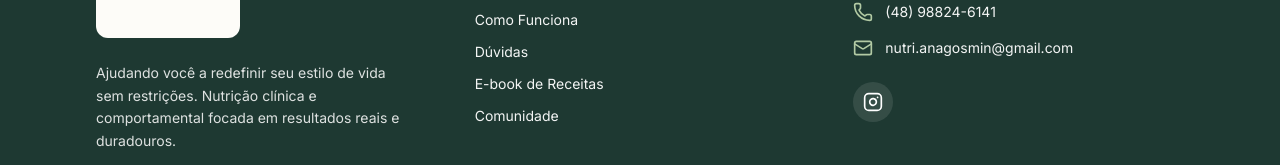
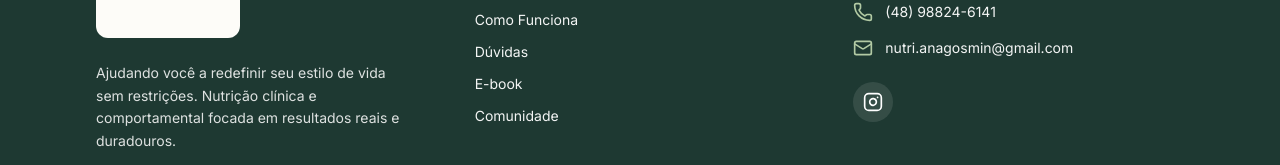
Before and after one commit to RafaelPadilhaZeichel/site-ana-gosmin, a Next.js app: page / in a window 1280 px wide. Shown: the part 5908-6073 px from the top of the page. Built offline with nearby package versions, Linux system fonts and the light colour scheme; a web font is replaced by a local one.

Commit message:
feat: alterações da cliente

```diff
--- a/components/layout/Footer.tsx
+++ b/components/layout/Footer.tsx
@@ -34,7 +34,7 @@ export default function Footer() {
               <li><Link href="#especialidades" className="hover:text-brand-lightgreen transition-colors">Especialidades</Link></li>
               <li><Link href="#metodo" className="hover:text-brand-lightgreen transition-colors">Como Funciona</Link></li>
               <li><Link href="#faq" className="hover:text-brand-lightgreen transition-colors">Dúvidas</Link></li>
-              <li><Link href="#receitas" className="hover:text-brand-lightgreen transition-colors">E-book de Receitas</Link></li>
+              <li><Link href="#receitas" className="hover:text-brand-lightgreen transition-colors">E-book</Link></li>
               <li><Link href="#community" className="hover:text-brand-lightgreen transition-colors">Comunidade</Link></li>
             </ul>
           </div>
```
